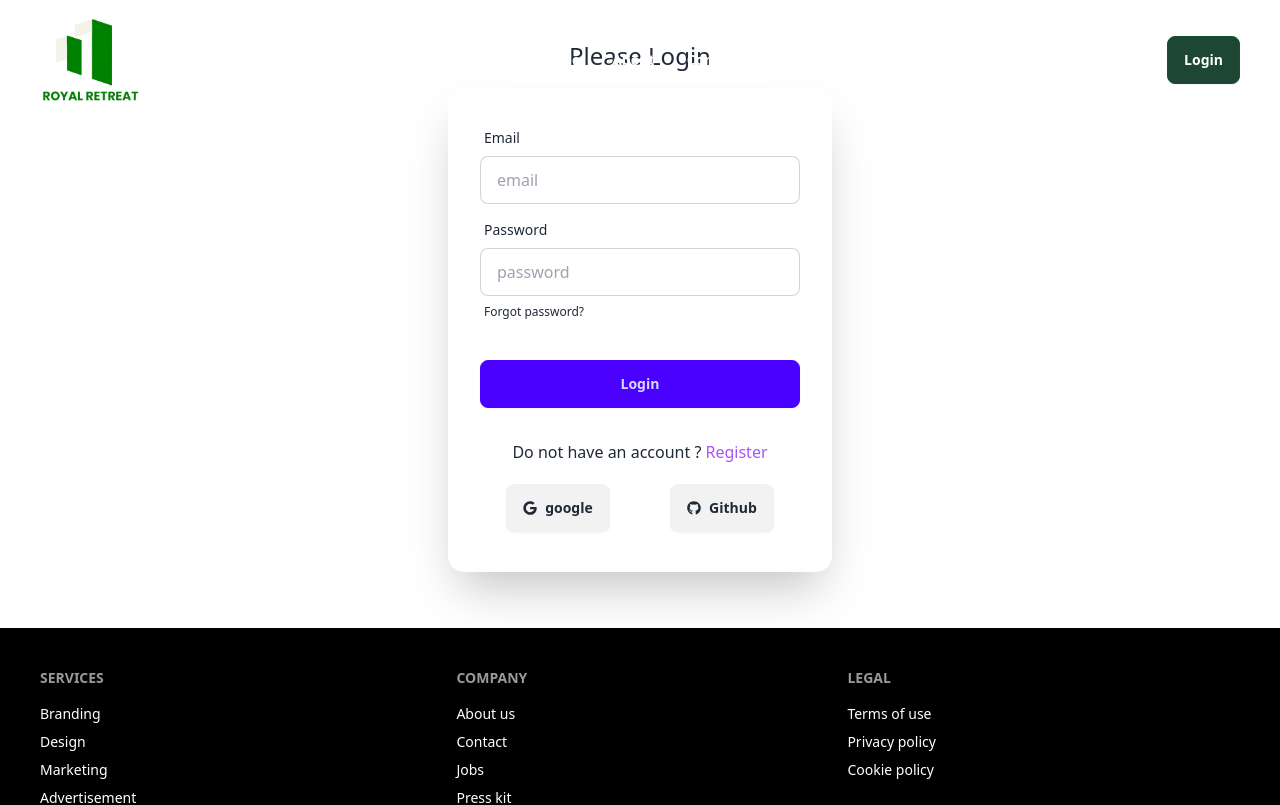
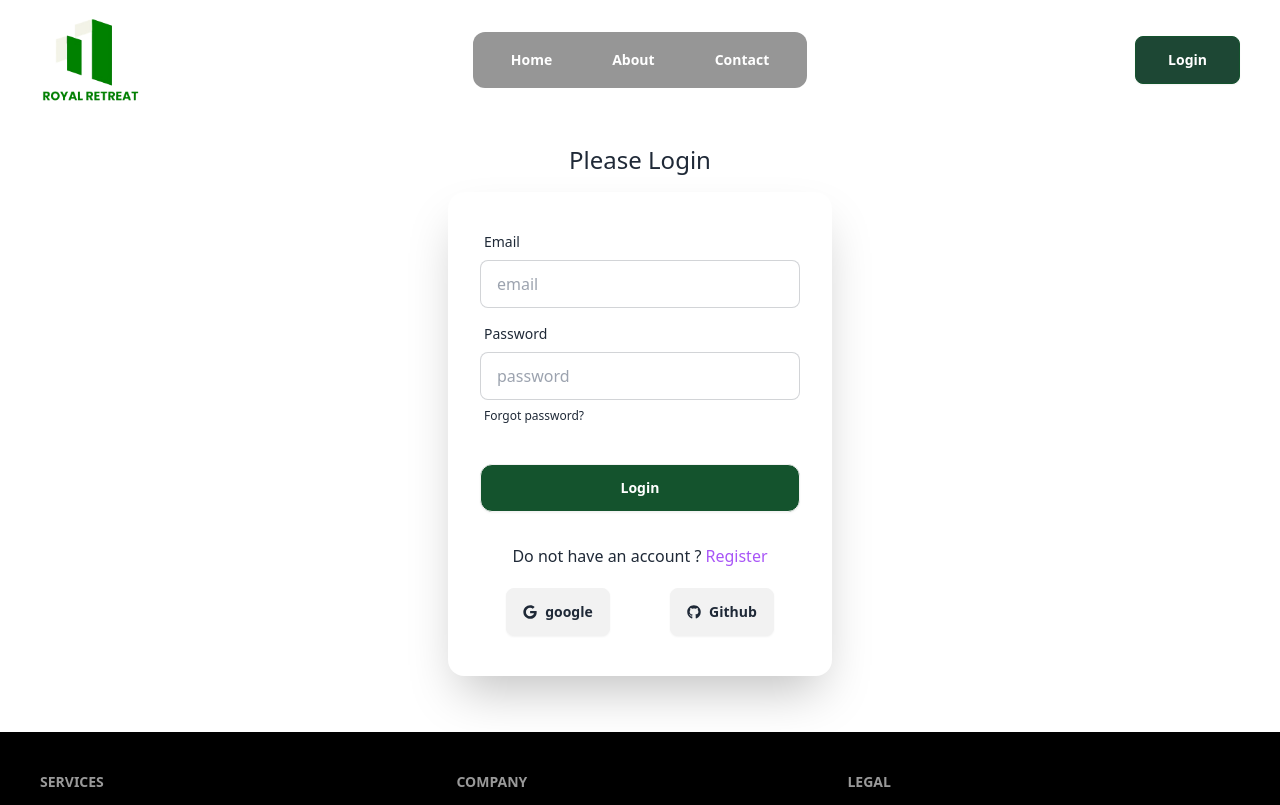
Before and after one commit to sajjatul-bari/royal-retreat, a React (Vite) app: page /login in a window 1280 px wide. Shown: the top 805 px of the page. Built offline with nearby package versions, Linux system fonts and the light colour scheme; no server answers.

Commit message:
addad and design about and contact page

```diff
--- a/src/Pages/Home/Slider.jsx
+++ b/src/Pages/Home/Slider.jsx
@@ -51,7 +51,7 @@ const Slider = () => {
                 and functional open-plan layout.
               </p>
               <Link to="/category/1">
-                <button className="btn mt-10 bg-green-900 border-green-900 text-white hover:text-green-900">
+                <button className="btn mt-10  bg-green-900 border-green-900 text-white hover:text-green-900">
                   More Details
                 </button>
               </Link>
--- a/src/Pages/Login/Login.jsx
+++ b/src/Pages/Login/Login.jsx
@@ -47,7 +47,7 @@ const Login = () => {
       });
   };
   return (
-    <div className="py-10">
+    <div className="pt-36 py-10">
       <h1 className="text-center text-2xl">Please Login</h1>
       <div className="hero">
         <div className="hero-content  lg:w-1/2">
@@ -83,7 +83,9 @@ const Login = () => {
                 </label>
               </div>
               <div className="form-control mt-6">
-                <button className="btn btn-primary">Login</button>
+                <button className="btn rounded-xl bg-green-900 hover:bg-transparent border hover:border-green-900 text-white hover:text-green-900 ">
+                  Login
+                </button>
               </div>
             </form>
             <span className="text-center">
--- a/src/Pages/Navbar/Navbar.css
+++ b/src/Pages/Navbar/Navbar.css
@@ -1,13 +1,17 @@
 .nav-link.active {
-  background-color: #14532d !important; /* Green background */
+  background-color: #14532d !important;
   color: white !important; /* Black text color */
+
 }
 
 .nav-link {
   font-size: 14px;
-  font-weight: 600;
+  font-weight: 700;
+  padding: 10px 30px;
+
 }
 
 .nav-link:hover {
-  background-color: #14532d;
+  color: #14532d;
+  font-size: 16px;
 }
--- a/src/Pages/Navbar/Navbar.jsx
+++ b/src/Pages/Navbar/Navbar.jsx
@@ -69,7 +69,7 @@ const Navbar = () => {
           <img className="h-24 " src="/logo.png" alt="" />
         </Link>
       </div>
-      <div className="navbar-center hidden lg:flex">
+      <div className="navbar-center hidden lg:flex bg-[#00000069] rounded-xl px-1">
         <ul className="menu menu-horizontal px-1">{navLinks}</ul>
       </div>
       <div className="navbar-end">
@@ -107,7 +107,7 @@ const Navbar = () => {
           </div>
         ) : (
           <Link to="/login">
-            <button className="btn bg-[#1d4734] text-white border-green-900">
+            <button className="btn px-8  bg-[#1d4734] text-white border-green-900">
               Login
             </button>
           </Link>
```
